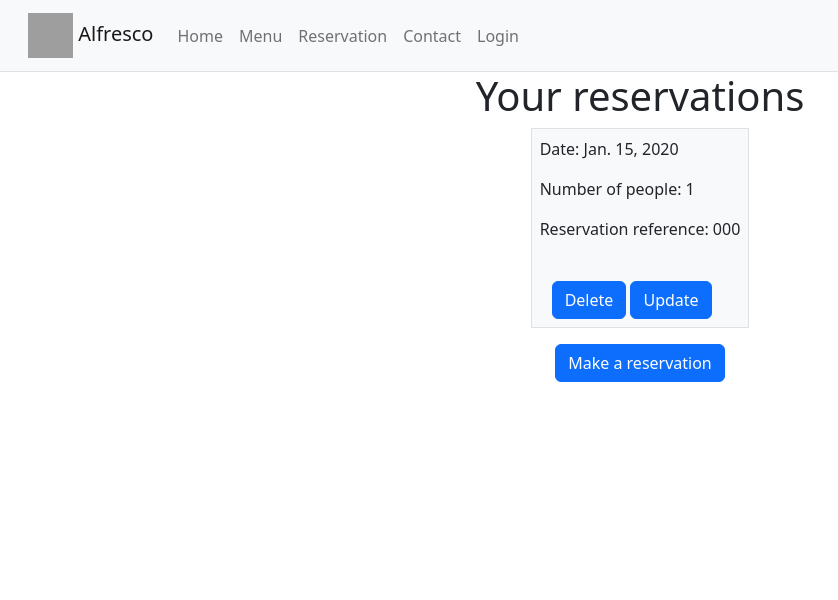
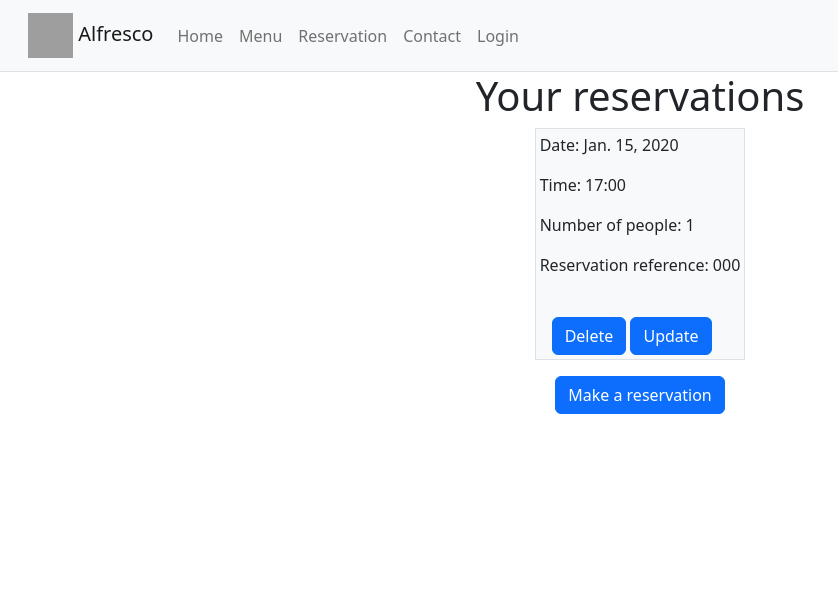
Before and after one commit to rfpotrero/alfresco, a Django app: template templates/client_reservations.html in a window 1280 px wide. Shown: the top 600 px of the page, without its empty margins (0-838 px from the left). Run offline with Django 4.2, Linux system fonts and the light colour scheme; the template is opened without the code that fills it: values that come from a table or form of the project are taken from there, others are empty; tables that the repository leaves empty hold one stand-in row (values such as "Sample post"); some libraries are stand-ins or nearby versions; grey boxes are pictures that could not be loaded.

Commit message:
Add time reservation as separate field to display
Adding time reservation as a separate fiel to display to clients
this has modifiedl client_reservations and confirmed templates #54

```diff
--- a/templates/client_reservations.html
+++ b/templates/client_reservations.html
@@ -7,10 +7,11 @@
 </div>
 {% for reservation in my_reservations %}
 <div class="d-flex flex-column align-items-center">
-<div class="bg-light border p-2">
+<div class="bg-light border p-1">
 
   <div>
         <p>Date: {{ reservation.date_reservation }} </p>
+        <p>Time: {{ reservation.time_reservation }} </p>
         <p>Number of people: {{ reservation.numberofpeople }} </p>
         <p>Reservation reference: {{ reservation.reservation_code }} </p>
         <br>
--- a/templates/confirmed.html
+++ b/templates/confirmed.html
@@ -10,6 +10,7 @@
         <li class="p-1">Email: {{ form_data.email_client }}</li>
         <li class="p-1">Number of people: {{ form_data.numberofpeople }}</li>
         <li class="p-1">Date for the reservation : {{ form_data.date_reservation }}</li>
+        <li class="p-1">Time for the reservation : {{ form_data.time_reservation }}</li>
         <li class="p-1">Reservation Reference: {{ form_data.reservation_code }} </li>
     </ul>
 </div>
```
